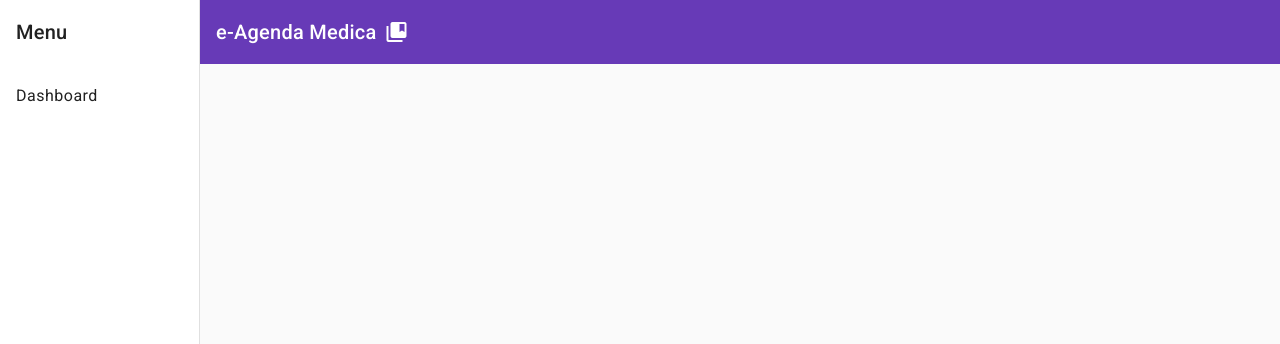
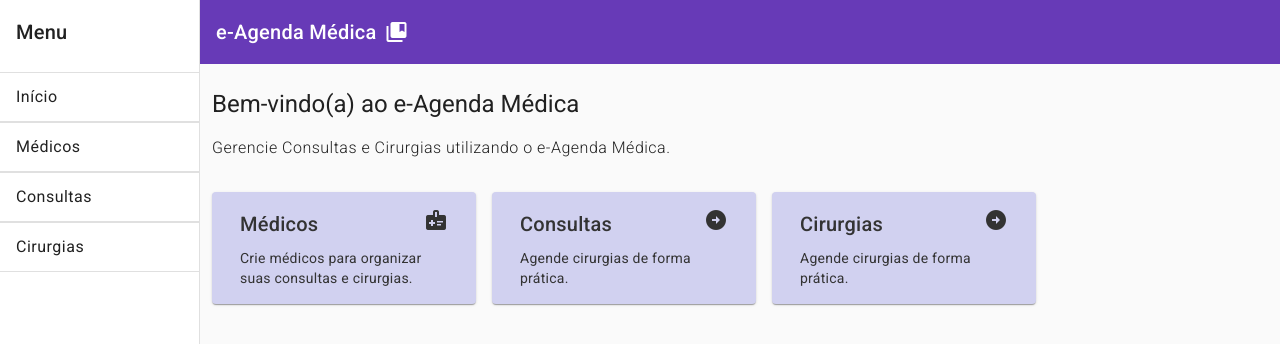
Before and after one commit to camilamafioletti/eAgendaMedica-web, an Angular app: page /dashboard in a window 1280 px wide. Before the commit this address led to /. Shown: the top 344 px of the page. Built offline with nearby package versions, Linux system fonts and the light colour scheme.

Commit message:
add: dashboard

```diff
--- a/src/app/app.module.ts
+++ b/src/app/app.module.ts
@@ -7,6 +7,7 @@ import { BrowserAnimationsModule } from '@angular/platform-browser/animations';
 import { CoreModule } from './core/core.module';
 import { provideHttpClient } from '@angular/common/http';
 import { NgbModule } from '@ng-bootstrap/ng-bootstrap';
+import { DashboardModule } from './views/dashboard/dashboard.module';
 
 @NgModule({
   declarations: [
@@ -16,6 +17,7 @@ import { NgbModule } from '@ng-bootstrap/ng-bootstrap';
     BrowserModule,
     AppRoutingModule,
     BrowserAnimationsModule,
+    DashboardModule,
     CoreModule,
     NgbModule,
   ],
--- a/src/app/core/shell/shell.component.html
+++ b/src/app/core/shell/shell.component.html
@@ -5,9 +5,24 @@
       [opened]="(isHandset$ | async) === false">
     <mat-toolbar>Menu</mat-toolbar>
     <mat-nav-list>
-      <a mat-list-item href="#">Dashboard</a>
+      <mat-divider></mat-divider>
+      <a mat-list-item href="#">Início</a>
+      <mat-divider></mat-divider>
+
+      <mat-divider></mat-divider>
+      <a mat-list-item href="#">Médicos</a>
+      <mat-divider></mat-divider>
+
+      <mat-divider></mat-divider>
+      <a mat-list-item href="#">Consultas</a>
+      <mat-divider></mat-divider>
+
+      <mat-divider></mat-divider>
+      <a mat-list-item href="#">Cirurgias</a>
+      <mat-divider></mat-divider>
     </mat-nav-list>
   </mat-sidenav>
+
   <mat-sidenav-content>
     <mat-toolbar color="primary">
       <button
@@ -18,7 +33,7 @@
         *ngIf="isHandset$ | async">
         <mat-icon aria-label="Side nav toggle icon">Menu</mat-icon>
       </button>
-      <span class="d-flex align-items-center gap-2">e-Agenda Medica<mat-icon>collections_bookmark</mat-icon></span>
+      <span class="d-flex align-items-center gap-2">e-Agenda Médica<mat-icon>collections_bookmark</mat-icon></span>
     </mat-toolbar>
     <!-- Add Content Here -->
 
--- /dev/null
+++ b/src/app/views/dashboard/dashboard.component.html
@@ -0,0 +1,55 @@
+<div class="row gap-3">
+  <h1 class="p-0 fw-semi-bold">Bem-vindo(a) ao e-Agenda Médica</h1>
+</div>
+
+<div class="row gap-3">
+  <h4 class="p-0 fw-light">Gerencie Consultas e Cirurgias utilizando o e-Agenda Médica.</h4>
+
+  <!-- Card médicos dashboard -->
+  <mat-card
+  appCardHover
+  class="col-12 col-md-6 col-lg-3 d-grid gap-2 custom-card"
+  routerLink=""
+  >
+    <mat-card-header>
+      <mat-card-title>Médicos</mat-card-title>
+      <mat-icon class="ms-auto">medical_information</mat-icon>
+    </mat-card-header>
+
+    <mat-card-content>
+      <span>Crie médicos para organizar suas consultas e cirurgias.</span>
+    </mat-card-content>
+  </mat-card>
+
+  <!-- Card consultas dashboard -->
+  <mat-card
+  appCardHover
+  class="col-12 col-md-6 col-lg-3 d-grid gap-2 custom-card"
+  routerLink=""
+  >
+    <mat-card-header>
+      <mat-card-title>Consultas</mat-card-title>
+      <mat-icon class="ms-auto">arrow_circle_right</mat-icon>
+    </mat-card-header>
+
+    <mat-card-content>
+      <span>Agende cirurgias de forma prática.</span>
+    </mat-card-content>
+  </mat-card>
+
+  <!-- Card médicos dashboard -->
+  <mat-card
+  appCardHover
+  class="col-12 col-md-6 col-lg-3 d-grid gap-2 custom-card"
+  routerLink=""
+  >
+    <mat-card-header>
+      <mat-card-title>Cirurgias</mat-card-title>
+      <mat-icon class="ms-auto">arrow_circle_right</mat-icon>
+    </mat-card-header>
+
+    <mat-card-content>
+      <span>Agende cirurgias de forma prática.</span>
+    </mat-card-content>
+  </mat-card>
+</div>
--- /dev/null
+++ b/src/app/views/dashboard/dashboard.component.scss
@@ -0,0 +1,4 @@
+.custom-card {
+  background-color: #d1d1f0;  /* Substitua pela cor desejada */
+  color: #333;  /* Substitua pela cor desejada para o texto */
+}
```
Also changed, not shown: src/app/views/dashboard/dashboard-routing.module.ts (added, +16 -0 lines), src/app/views/dashboard/dashboard.component.ts (added, +10 -0 lines), src/app/views/dashboard/dashboard.module.ts (added, +21 -0 lines).
